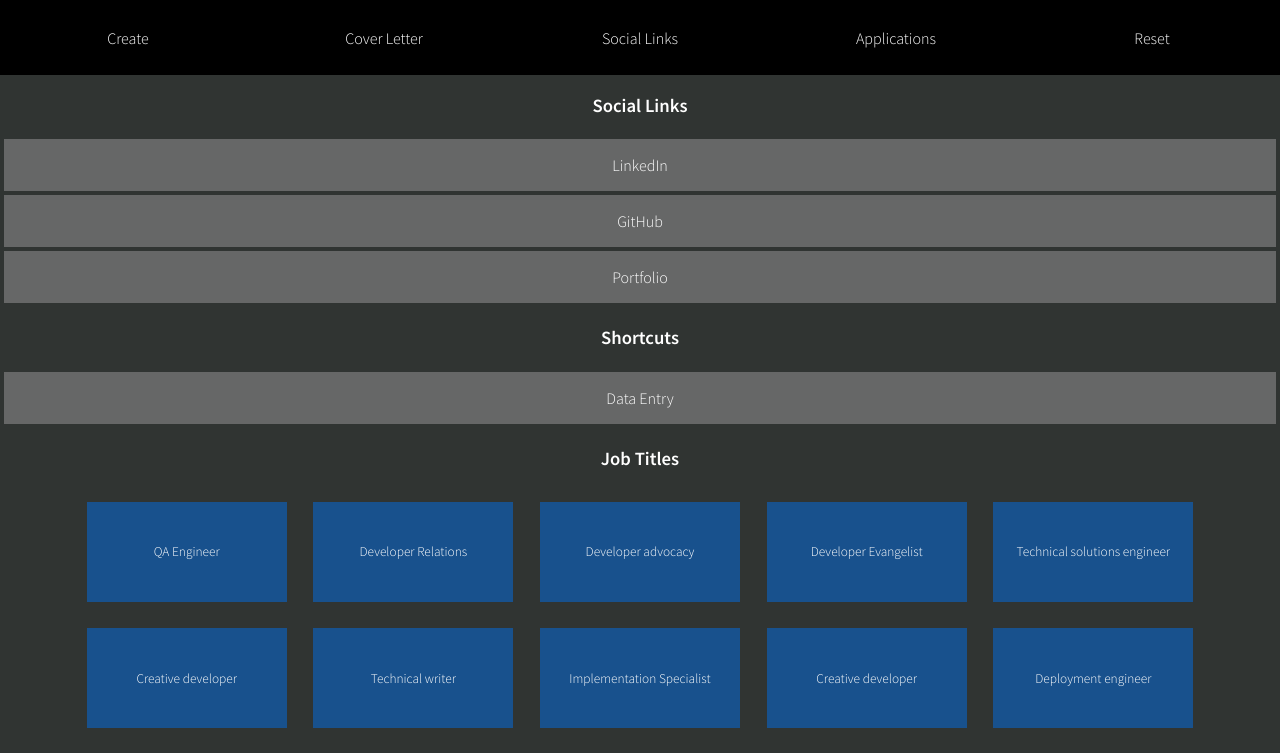
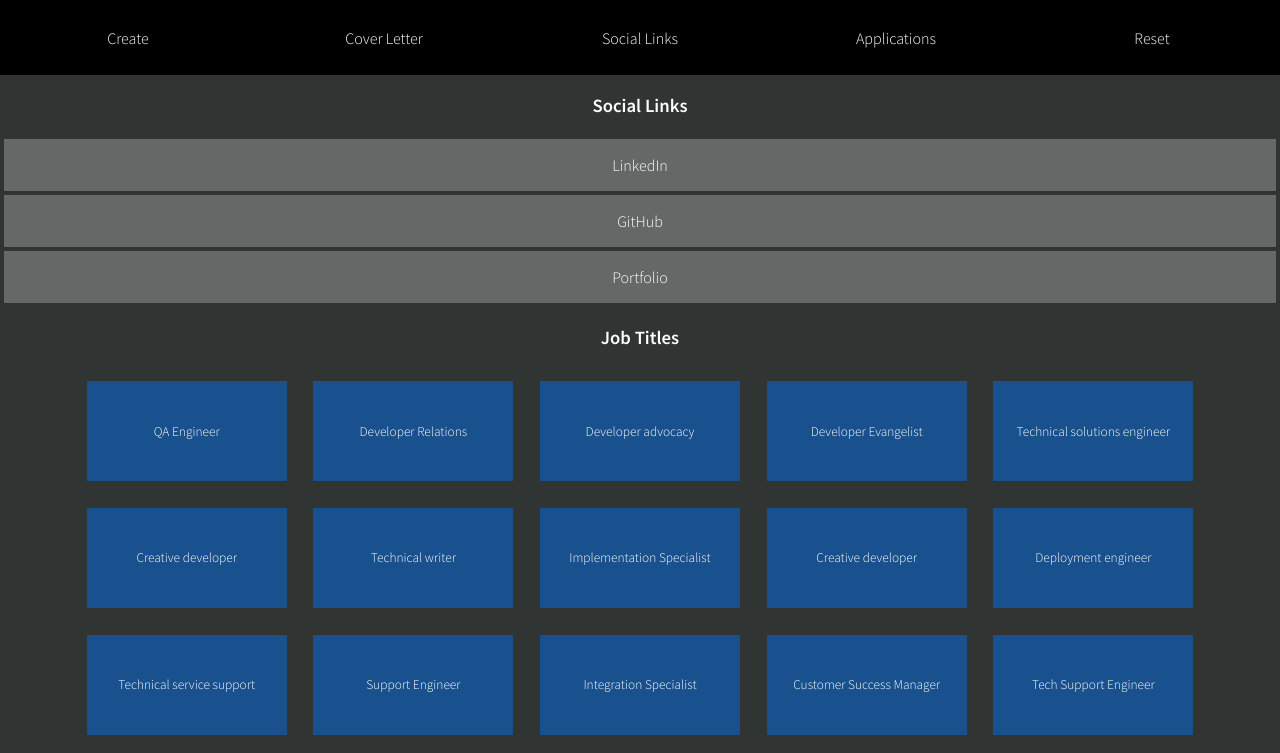
Before and after one commit to bengarlock/JobSearchHelper, a React (Create React App) app: page /jobapplications/sociallinks in a window 1280 px wide. Shown: the top 753 px of the page. Built offline with nearby package versions, Linux system fonts and the light colour scheme; no server answers.

Commit message:
social links work

```diff
--- a/src/Components/SocialLinks.js
+++ b/src/Components/SocialLinks.js
@@ -36,14 +36,6 @@ class SocialLinks extends React.Component {
                 "platform including marketing, business development products, and inventory utilization.\n \n" +
                 "Lead partner's system conversion efforts from a legacy system built on client-server architecture to a " +
                 "cloud-based technology product.")
-        } else if (e.target.id === "job-tracker-template") {
-            navigator.clipboard.writeText(dateFormatted + "\t"
-                + this.props.company.company_name + "\t "
-                + this.props.company.job_title + "\t"
-                + "Applied" + "\t"
-                + this.props.company.url)
-        } else if (e.target.id === "job-tracker-link") {
-            window.open("https://docs.google.com/spreadsheets/d/1NWsGKRt_ffM1FUEJztA5m5rytPTg6fKWvRd7Ua9wFI8/edit#gid=0")
         }
     }
 
@@ -63,10 +55,6 @@ class SocialLinks extends React.Component {
                     <div className='social-link'  id="portfolio"
                          onClick={this.onClickHandler}>Portfolio</div>
 
-                <h3>Shortcuts</h3>
-                <div className='social-link' id="job-tracker-template"
-                     onClick={this.onClickHandler}>Data Entry</div>
-
                 <h3>Job Titles</h3>
                 <div className="job-title-wrapper">
                     {this.renderJobTitleIdes()}
```
Also changed, not shown: 1 other file (tests, documents, lock files or other folders).
